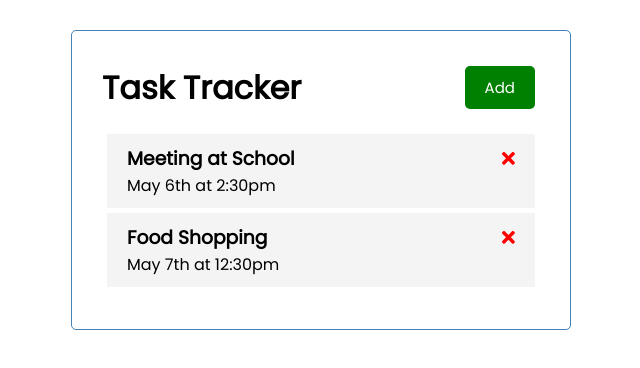
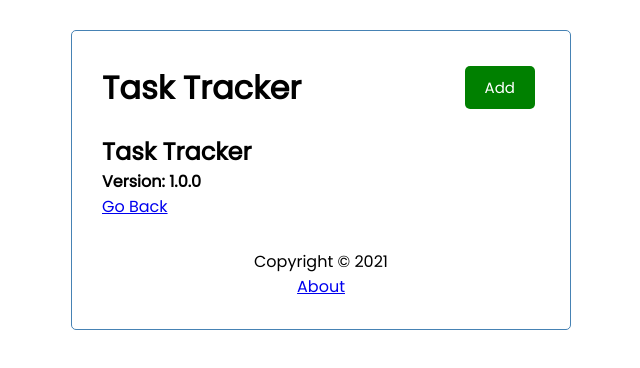
Before and after one commit to ShannonTJ/angular-tasks-app, an Angular app: page /about in a window 1280 px wide. Shown: the top 368 px of the page, without its empty margins (319-959 px from the left). Built offline with nearby package versions, Linux system fonts and the light colour scheme; data requests are answered from the project's data file.

Commit message:
Footer and about page routing

```diff
--- a/src/app/app.component.html
+++ b/src/app/app.component.html
@@ -1,4 +1,5 @@
 <div class="container">
   <app-header></app-header>
-  <app-tasks></app-tasks>
+  <router-outlet></router-outlet>
+  <app-footer></app-footer>
 </div>
--- a/src/app/app.module.ts
+++ b/src/app/app.module.ts
@@ -2,6 +2,7 @@
 import { BrowserModule } from '@angular/platform-browser';
 import { HttpClientModule } from '@angular/common/http';
 import { FormsModule } from '@angular/forms';
+import { RouterModule, Routes } from '@angular/router';
 
 import { AppComponent } from './app.component';
 import { HeaderComponent } from './components/header/header.component';
@@ -10,6 +11,19 @@
 import { TaskItemComponent } from './components/task-item/task-item.component';
 import { FontAwesomeModule } from '@fortawesome/angular-fontawesome';
 import { AddTaskComponent } from './components/add-task/add-task.component';
+import { AboutComponent } from './components/about/about.component';
+import { FooterComponent } from './components/footer/footer.component';
+
+const appRoutes: Routes = [
+  {
+    path: '',
+    component: TasksComponent,
+  },
+  {
+    path: 'about',
+    component: AboutComponent,
+  },
+];
 
 @NgModule({
   declarations: [
@@ -19,8 +33,16 @@
     TasksComponent,
     TaskItemComponent,
     AddTaskComponent,
+    AboutComponent,
+    FooterComponent,
   ],
-  imports: [BrowserModule, FontAwesomeModule, HttpClientModule, FormsModule],
+  imports: [
+    BrowserModule,
+    FontAwesomeModule,
+    HttpClientModule,
+    FormsModule,
+    RouterModule.forRoot(appRoutes),
+  ],
   providers: [],
   bootstrap: [AppComponent],
 })
--- /dev/null
+++ b/src/app/components/about/about.component.html
@@ -0,0 +1,5 @@
+<div>
+  <h2>Task Tracker</h2>
+  <h4>Version: 1.0.0</h4>
+  <a routerLink="/">Go Back</a>
+</div>
--- /dev/null
+++ b/src/app/components/about/about.component.ts
@@ -0,0 +1,15 @@
+import { Component, OnInit } from '@angular/core';
+
+@Component({
+  selector: 'app-about',
+  templateUrl: './about.component.html',
+  styleUrls: ['./about.component.css']
+})
+export class AboutComponent implements OnInit {
+
+  constructor() { }
+
+  ngOnInit(): void {
+  }
+
+}
--- /dev/null
+++ b/src/app/components/footer/footer.component.css
@@ -0,0 +1,4 @@
+footer {
+  margin-top: 30px;
+  text-align: center;
+}
--- /dev/null
+++ b/src/app/components/footer/footer.component.html
@@ -0,0 +1,4 @@
+<footer>
+  <p>Copyright &copy; 2021</p>
+  <a routerLink="/about">About</a>
+</footer>
--- /dev/null
+++ b/src/app/components/footer/footer.component.ts
@@ -0,0 +1,15 @@
+import { Component, OnInit } from '@angular/core';
+
+@Component({
+  selector: 'app-footer',
+  templateUrl: './footer.component.html',
+  styleUrls: ['./footer.component.css']
+})
+export class FooterComponent implements OnInit {
+
+  constructor() { }
+
+  ngOnInit(): void {
+  }
+
+}
```
Also changed, not shown: src/app/components/about/about.component.css (added), 2 other files (tests, documents, lock files or other folders).
